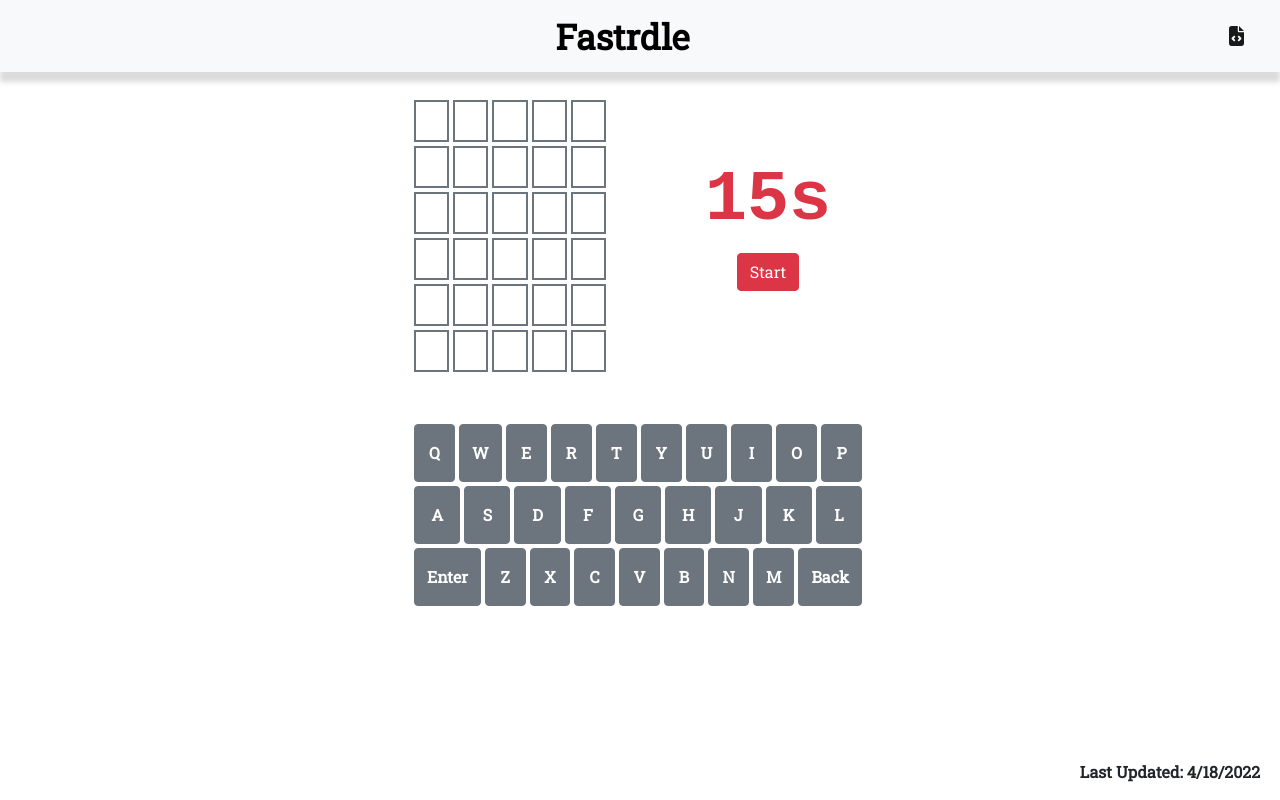
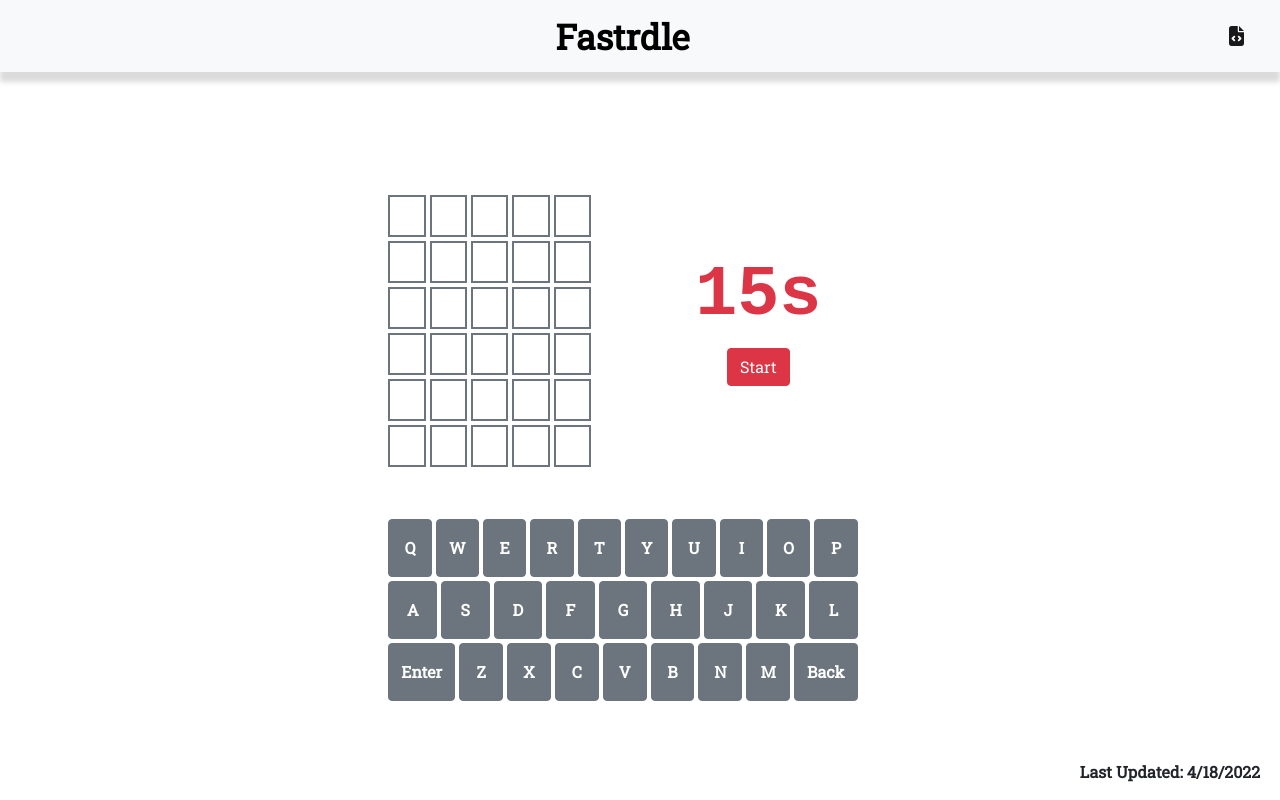
Before and after one commit to Sungraza/fastrdle, a React (Create React App) app: page / in a window 1280 px wide. Built offline with nearby package versions, Linux system fonts and the light colour scheme.

Commit message:
fix alert errors

```diff
--- a/src/App.css
+++ b/src/App.css
@@ -46,6 +46,15 @@
     width: 100%;
     margin: auto;
     justify-content: center;
+}
+
+.appCont {
+    padding-top: 100px;
+    position: absolute;
+    left: 50%;
+    top: 50%;
+    transform: translate(-50%, -50%);
+    width: 50rem;
 }
 
 .tile {
--- a/src/App.js
+++ b/src/App.js
@@ -29,9 +29,6 @@ class App extends React.Component {
       localStorage.setItem("gameState", state);
   }
 
-  createAlertState(state) {
-      localStorage.setItem("alertState", state);
-  }
 
   pressKeyOnBoard(key) {
       if (localStorage.getItem("gameState") == "won" || localStorage.getItem("timer") == "up" || localStorage.getItem("timer") == "idle") return;
@@ -55,9 +52,9 @@ class App extends React.Component {
         <Container>
             <Header/>
             <Message />
-            <Row style={{ justifyContent: "center" }}>
+            <Row className="appCont" style={{ justifyContent: "center", verticalAlign: "middle" }}>
                 <Col sm={8}>
-                <Row style={{ justifyContent: "space-evenly" }}>
+                <Row style={{ justifyContent: "space-evenly", display: "flex", flexDirection: "row", flexWrap: "nowrap" }}>
                     <Col>
                         <Grid
                         onPress={(e) => onPress(e)}
@@ -66,7 +63,6 @@ class App extends React.Component {
                         createSolution={(list) => this.createSolution(list)}
                         changeGameState={(state) => this.changeGameState(state)}
                         changeRow={(row) => this.changeRow(row)}
-                        createAlertState={(state) => this.createAlertState(state)}
                         />
                     </Col>
                     <Col>
--- a/src/components/Grid.js
+++ b/src/components/Grid.js
@@ -8,7 +8,6 @@ const Grid = (props) => {
     props.createSolution(WORDLIST.WORDLIST);
     props.changeGameState("guessing");
     props.changeRow(1);
-    props.createAlertState(1);
 
     useEffect(() => {
         const listener = ((e) => {
--- a/src/controller/AlertControls.js
+++ b/src/controller/AlertControls.js
@@ -4,36 +4,20 @@ export const createAlert = ((header, body, color, state) => {
     const Header = Alert.children[1];
     const Body = Alert.children[2];
 
+    // return so multiple timeouts aren't created
+    if (message.classList.contains("visible")) return;
+
     message.classList.add("visible");
-    let i = 0;
 
     if (header != "Great Job!" && header != "Game Over") {
         let close = setTimeout(() => {
-            message.classList.remove("visible");
+           message.classList.remove("visible");
         }, 3*1000)
-
-        // prob. bad practice
-        let check = setInterval(() => {
-            if (i == 3) {
-                clearInterval(check);
-                localStorage.setItem("alertState", parseInt(localStorage.getItem("alertState"))+1);
-                message.classList.remove("visible");
-            }
-
-            if (localStorage.getItem("alertState") != state) {
-                clearInterval(check);
-                clearTimeout(close);
-                localStorage.setItem("alertState", parseInt(localStorage.getItem("alertState"))+1);
-                message.classList.remove("visible");
-            }
-
-            i++;
-        }, 1000);
     }
 
-    Alert.classList.replace("alert-success" || "alert-dark" || "alert-danger", ("alert-"+color));
+    Alert.classList.replace("alert-success", ("alert-"+color));
+    Alert.classList.replace("alert-dark", ("alert-"+color));
+    Alert.classList.replace("alert-danger", ("alert-"+color));
     Header.innerHTML = header;
     Body.innerHTML = body;
-
-    localStorage.setItem("alertState", parseInt(localStorage.getItem("alertState"))+1)
 });
--- a/src/controller/KeyControls.js
+++ b/src/controller/KeyControls.js
@@ -67,10 +67,9 @@ export const onEnter = ((e) => {
 
             if (IsWordSolution(fullWord)) {
                 localStorage.setItem("gameState", "won");
-                createAlert("Great Job!", "You guessed the word, " + localStorage.getItem("solution") + "!", "dark");
+                createAlert("Great Job!", "You guessed the word, " + localStorage.getItem("solution") + "!", "success");
             } else if (previousTile.parentElement.id == "row6") {
-                console.log("You didn't win, the word was " + localStorage.getItem("solution"));
-                createAlert("Game Over", "You didn't win, the word was " + localStorage.getItem("solution"), "dark");
+                createAlert("Game Over", "You didn't win, the word was " + localStorage.getItem("solution"), "success");
             }
         } else {
             createAlert("Error", "That\'s not a word!", "danger");
--- a/src/controller/TimerControls.js
+++ b/src/controller/TimerControls.js
@@ -2,7 +2,6 @@ import { createAlert } from './AlertControls';
 
 export const createTimer = (() => {
     localStorage.setItem("timer", "idle");
-    localStorage.setItem("timerRow", 1);
 });
 
 export const startTimer = ((el, seconds) => {
```
